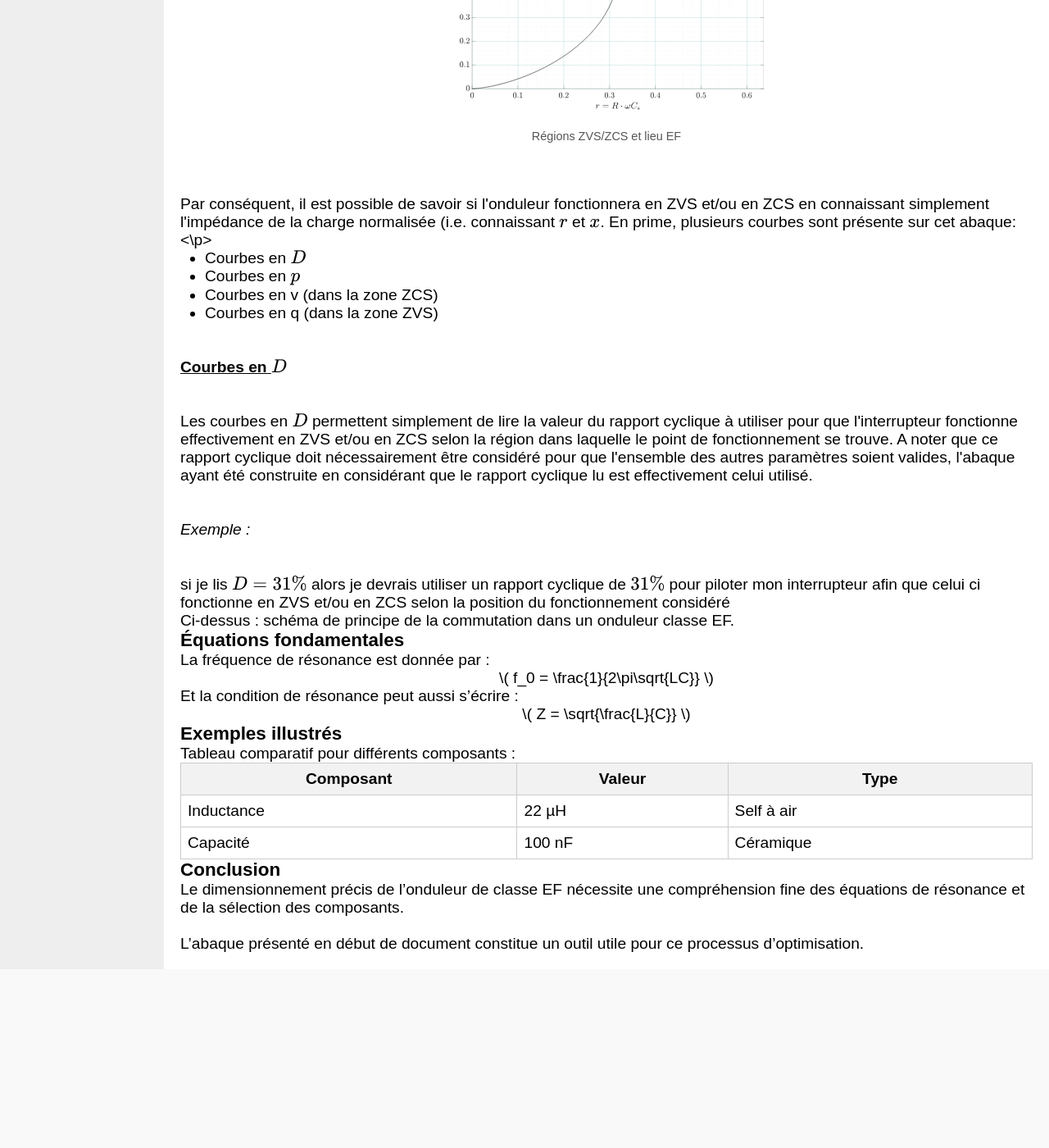
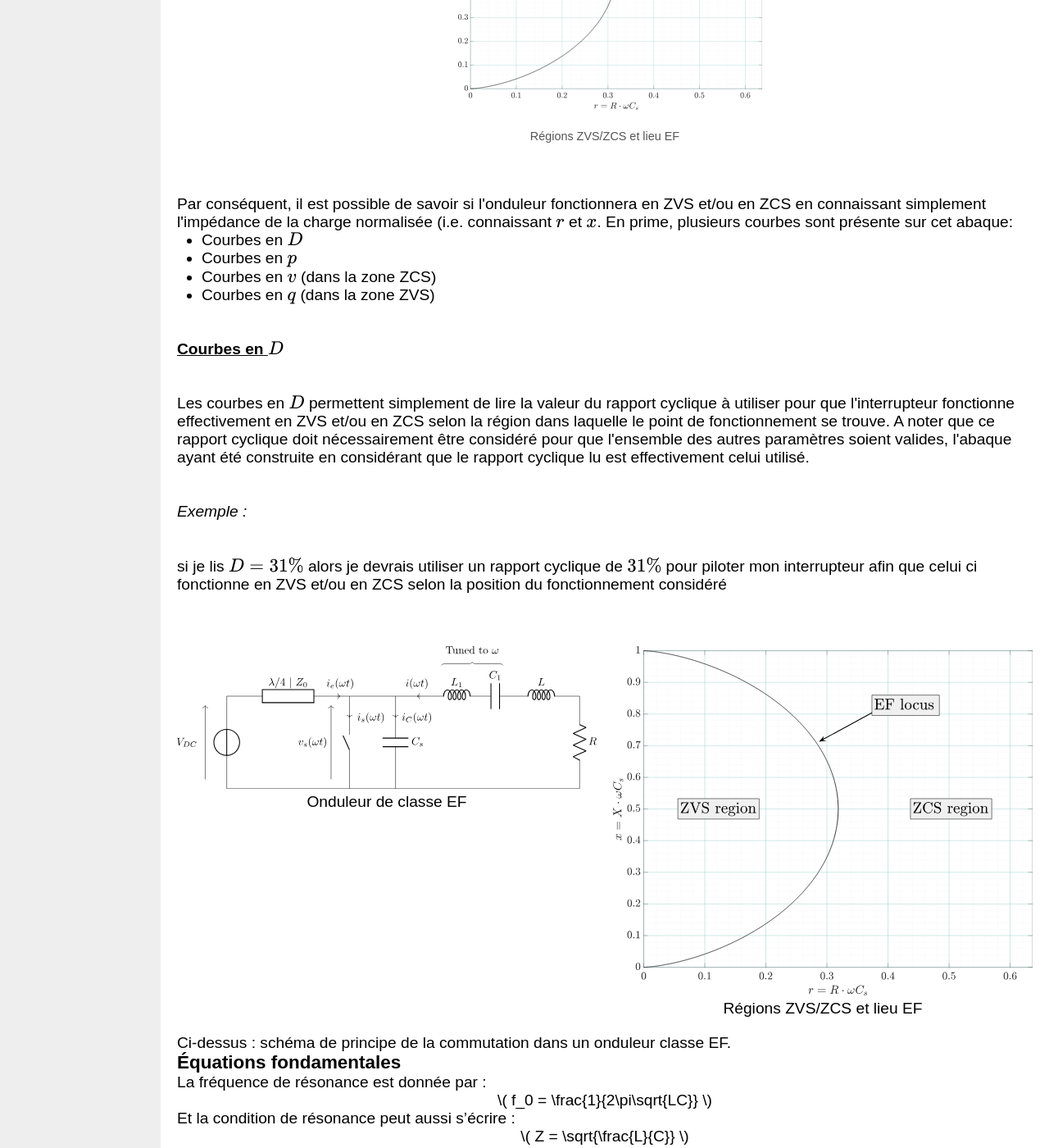
Before and after one commit to bdaire/bdaire.github.io, a Jekyll site: the page built from research_chart_overview.md, in a window 1280 px wide and 1400 px high, scrolled down 1118 px. Shown: the whole window at 82% size. Built offline with Jekyll 4.4.1, drawn with Linux system fonts in a browser that asks for light colours; before the commit the page ends 2300 px from its top, so only the background shows below that.

Commit message:
Update research_chart_overview.md

```diff
--- a/research_chart_overview.md
+++ b/research_chart_overview.md
@@ -37,7 +37,6 @@ L'abaque de dimensionnement de l'onduleur de classe EF regroupe les équations d
   </figcaption>
 </figure>
 
-</p>
 
 <!-- =============================== -->
 <!-- SECTION : Utilisation -->
@@ -87,13 +86,13 @@ x &= X \cdot \omega C_s
 </figure>
 
 <br><br>
-<p>Par conséquent, il est possible de savoir si l'onduleur fonctionnera en ZVS et/ou en ZCS en connaissant simplement l'impédance de la charge normalisée (i.e. connaissant \(r\) et \(x\). En prime, plusieurs courbes sont présente sur cet abaque:<\p>
+<p>Par conséquent, il est possible de savoir si l'onduleur fonctionnera en ZVS et/ou en ZCS en connaissant simplement l'impédance de la charge normalisée (i.e. connaissant \(r\) et \(x\). En prime, plusieurs courbes sont présente sur cet abaque:</p>
 
 <ul style="margin-left: 30px;">
   <li>Courbes en \(D\)</li>
   <li>Courbes en \(p\)</li>
-<li>Courbes en v (dans la zone ZCS)</li>
-        <li>Courbes en q (dans la zone ZVS)</li>
+<li>Courbes en \(v\) (dans la zone ZCS)</li>
+        <li>Courbes en \(q\) (dans la zone ZVS)</li>
 </ul>
 <br><br>
 <p><u><b>Courbes en \(D\)</b></u></p>
@@ -103,6 +102,17 @@ x &= X \cdot \omega C_s
 <p><i>Exemple :</i></p>
 <br><br>
 <p>si je lis \(D=31\%\) alors je devrais utiliser un rapport cyclique de \(31\%\) pour piloter mon interrupteur afin que celui ci fonctionne en ZVS et/ou en ZCS selon la position du fonctionnement considéré</p>
+<br><br>
+<div style="display: flex; justify-content: center; gap: 20px; margin: 20px 0;">
+  <figure style="flex: 1; text-align: center;">
+    <img src="/assets/img/circuit_EF.svg" alt="Circuit EF" style="width: 40vw;">
+    <figcaption>Onduleur de classe EF</figcaption>
+  </figure>
+  <figure style="flex: 1; text-align: center;">
+    <img src="/assets/img/chart_EF_locus.svg" alt="Régions ZVS/ZCS" style="width: 40vw;">
+    <figcaption>Régions ZVS/ZCS et lieu EF</figcaption>
+  </figure>
+</div>
 
 
 <p>
```
